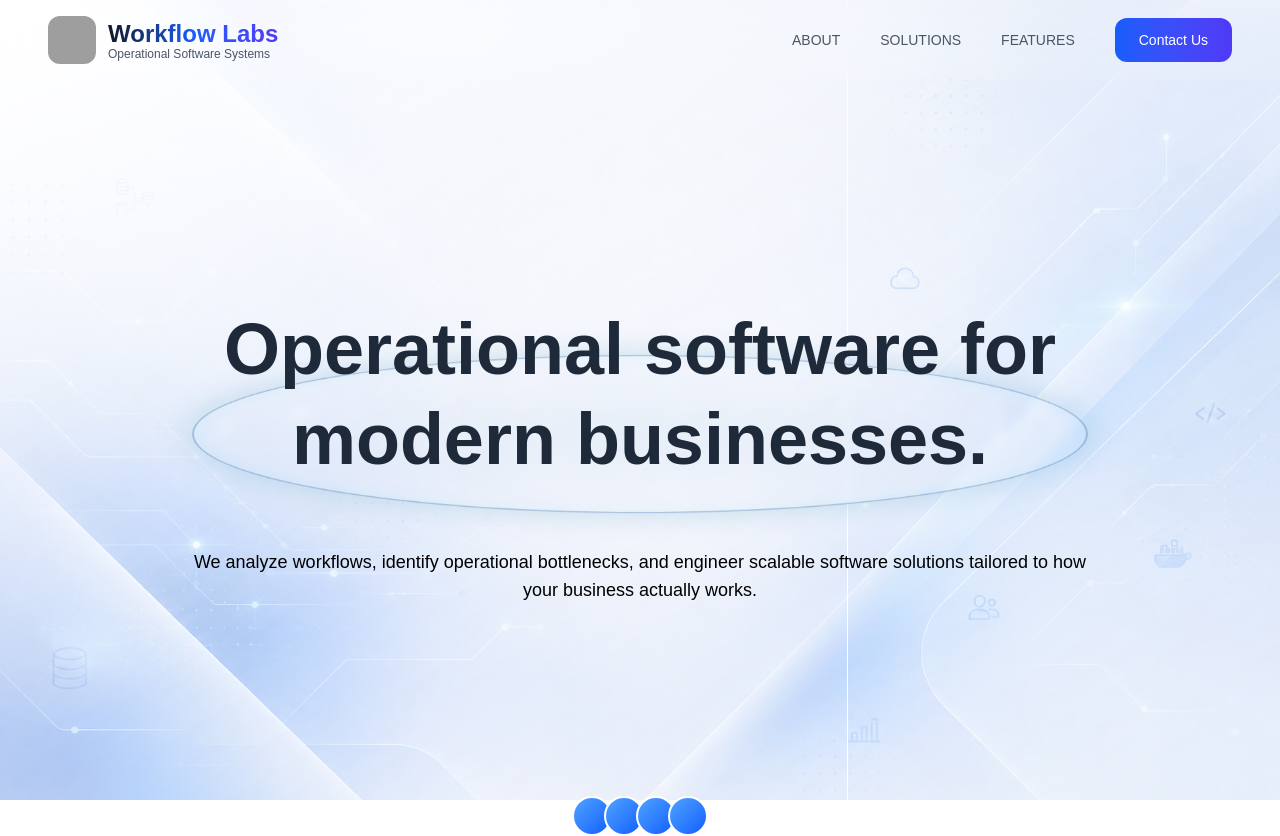
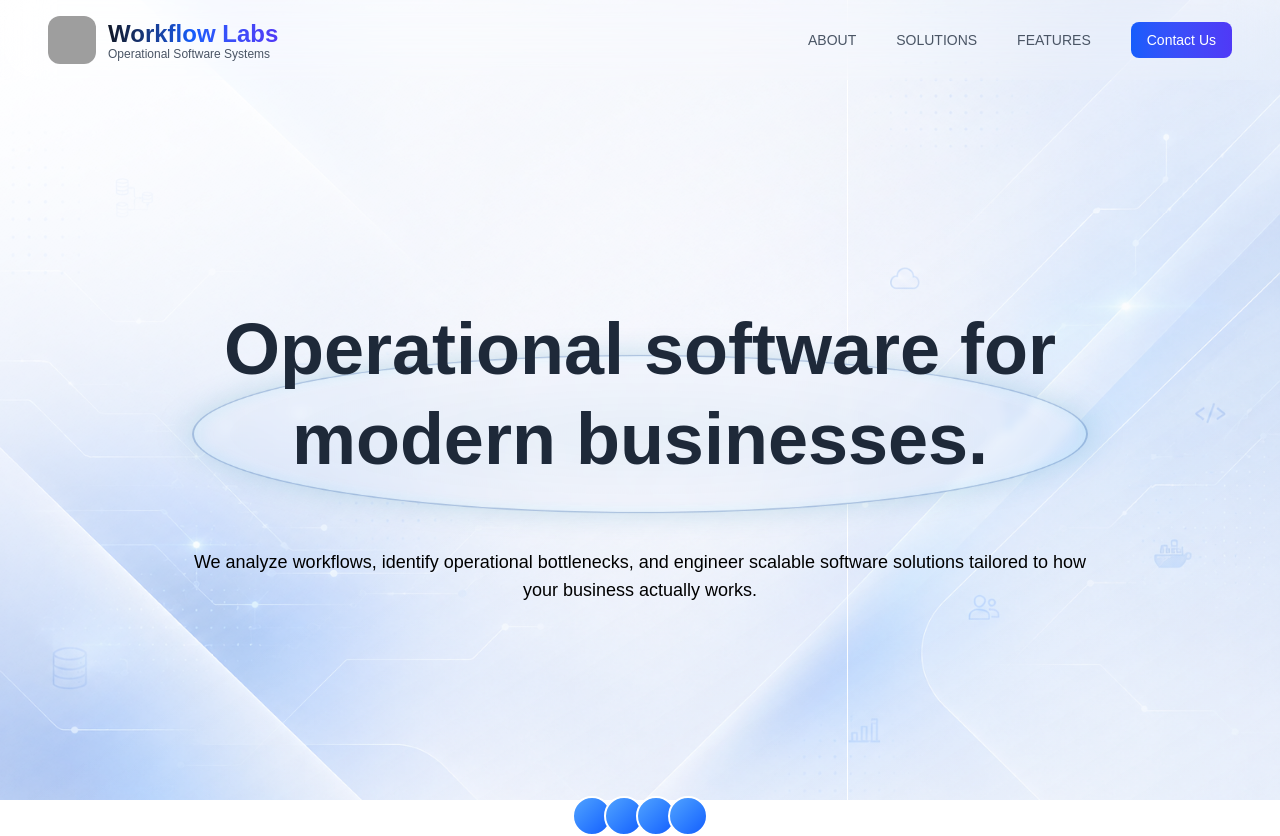
Before and after one commit to owusujames38jo-star/Jays-Web-Diagnostix, a Next.js app: page / in a window 1280 px wide. Shown: the top 836 px of the page. Built offline with nearby package versions, Linux system fonts and the light colour scheme; grey boxes are pictures that could not be loaded.

Commit message:
added alignment

```diff
--- a/src/features/hero/components/HeroSection.tsx
+++ b/src/features/hero/components/HeroSection.tsx
@@ -232,7 +232,7 @@ const HeroSection: React.FC<HeroSectionProps> = () => {
         {showConnectButton && (
           <a
             href="#contact"
-            className="fixed bottom-8 right-8 inline-flex items-center justify-center px-6 py-3 bg-blue-600 text-white font-semibold rounded-xl hover:bg-blue-700 transition shadow-lg shadow-blue-200 z-50"
+            className="fixed bottom-8 right-8 inline-flex items-center justify-center px-4 py-2 bg-blue-600 text-white font-medium text-sm rounded-lg hover:bg-blue-700 transition shadow-lg shadow-blue-200 z-50"
           >
             Connect With Us
             <ArrowRight className="ml-2 w-3 h-3" />
--- a/src/features/navigation/components/Navbar.tsx
+++ b/src/features/navigation/components/Navbar.tsx
@@ -54,9 +54,9 @@ React.useEffect(() => {
           FEATURES
           <span className="absolute bottom-0 left-0 w-0 h-0.5 bg-gradient-to-r from-blue-600 to-indigo-600 group-hover:w-full transition-all duration-300 ease-out"></span>
         </a>
-        <a href="#contact" className="relative bg-gradient-to-r from-blue-600 to-indigo-600 text-white px-6 py-3 rounded-xl hover:shadow-lg hover:shadow-blue-500/25 transform hover:scale-105 transition-all duration-300 ease-out font-medium">
+        <a href="#contact" className="relative bg-gradient-to-r from-blue-600 to-indigo-600 text-white px-4 py-2 rounded-lg hover:shadow-lg hover:shadow-blue-500/25 transform hover:scale-105 transition-all duration-300 ease-out font-medium text-sm">
           Contact Us
-          <div className="absolute inset-0 bg-gradient-to-r from-blue-600 to-indigo-600 rounded-xl blur-md opacity-0 group-hover:opacity-30 transition-opacity duration-300"></div>
+          <div className="absolute inset-0 bg-gradient-to-r from-blue-600 to-indigo-600 rounded-lg blur-md opacity-0 group-hover:opacity-30 transition-opacity duration-300"></div>
         </a>
       </div>
 
@@ -76,7 +76,7 @@ React.useEffect(() => {
           <a href="#features" onClick={() => setMobileMenuOpen(false)} className="text-gray-700 hover:text-gray-900 py-3 px-4 rounded-xl hover:bg-white/20 transition-all duration-300 font-medium">ABOUT</a>
           <a href="#solutions" onClick={() => setMobileMenuOpen(false)} className="text-gray-700 hover:text-gray-900 py-3 px-4 rounded-xl hover:bg-white/20 transition-all duration-300 font-medium">SOLUTIONS</a>
           <a href="#how-it-works" onClick={() => setMobileMenuOpen(false)} className="text-gray-700 hover:text-gray-900 py-3 px-4 rounded-xl hover:bg-white/20 transition-all duration-300 font-medium">FEATURES</a>
-          <a href="#contact" onClick={() => setMobileMenuOpen(false)} className="bg-gradient-to-r from-blue-600 to-indigo-600 text-white px-4 py-3 rounded-xl hover:shadow-lg hover:shadow-blue-500/25 transform hover:scale-105 transition-all duration-300 font-medium text-center">
+          <a href="#contact" onClick={() => setMobileMenuOpen(false)} className="bg-gradient-to-r from-blue-600 to-indigo-600 text-white px-3 py-2 rounded-lg hover:shadow-lg hover:shadow-blue-500/25 transform hover:scale-105 transition-all duration-300 font-medium text-center text-sm">
             Contact Us
           </a>
         </div>
```
